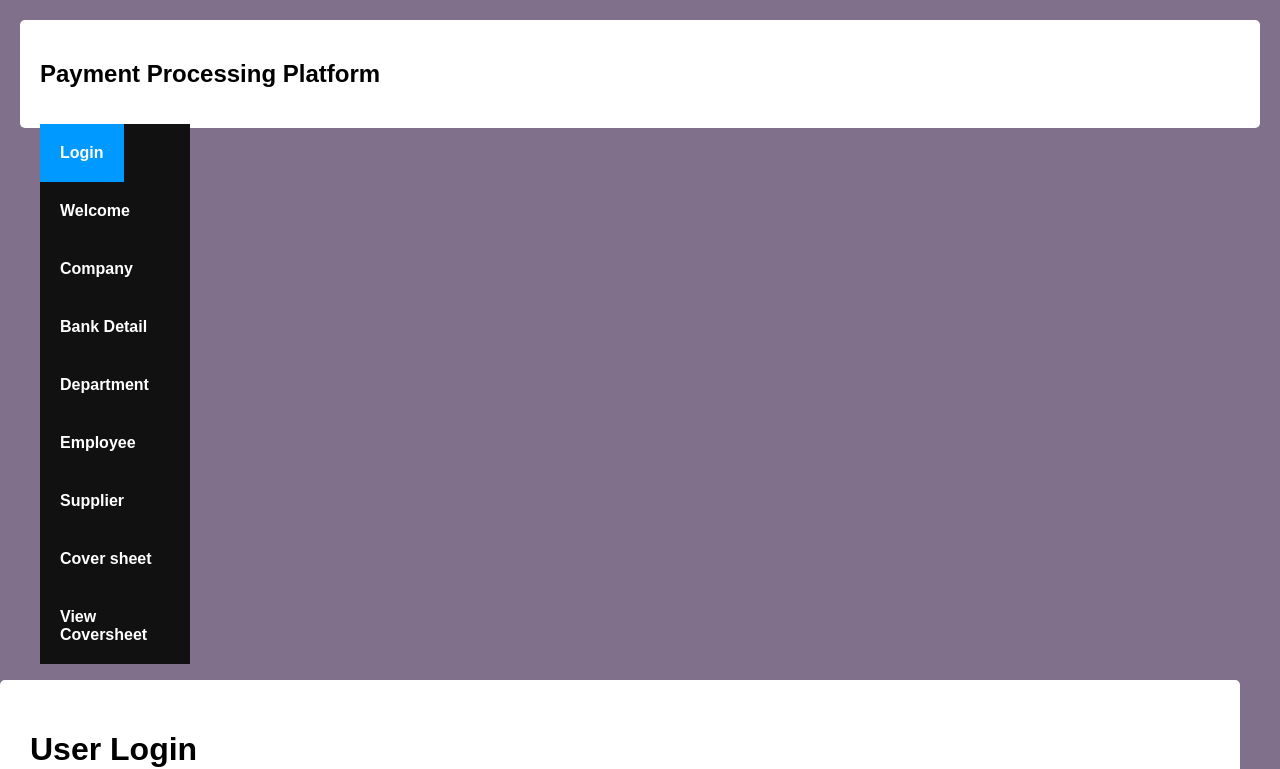
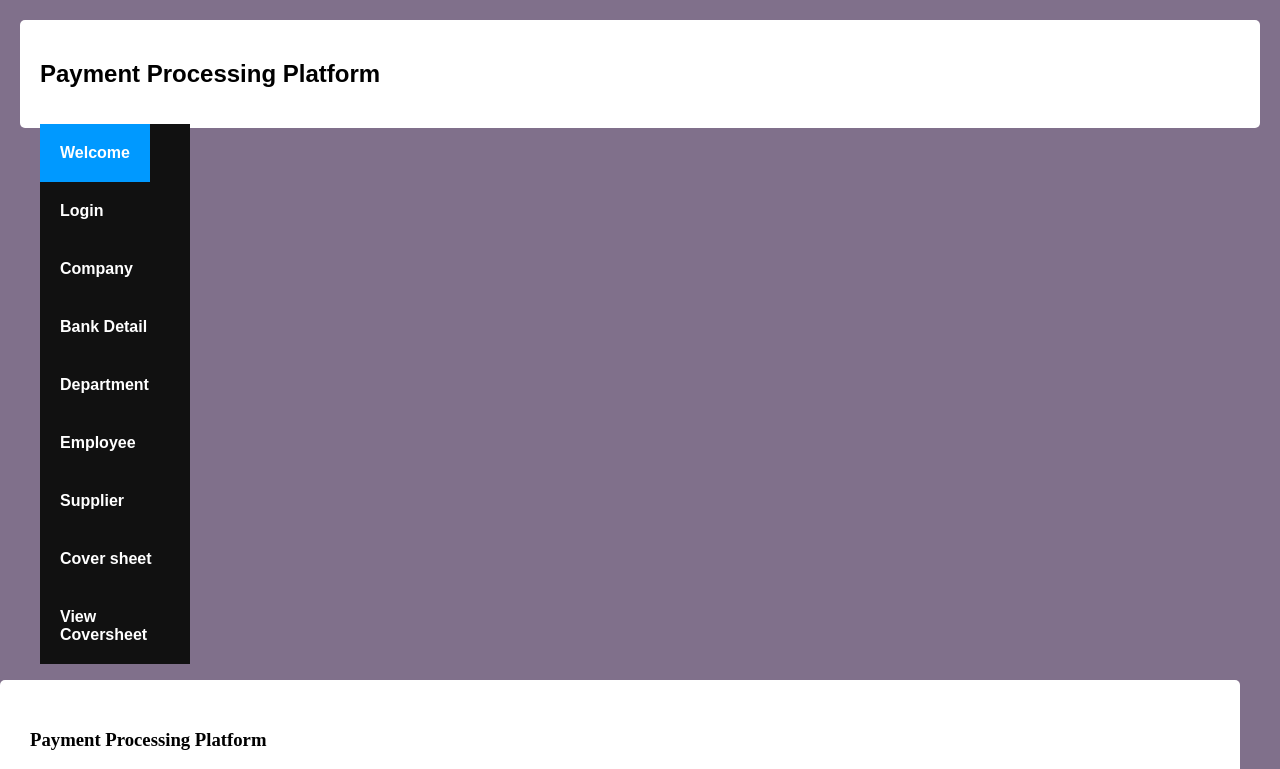
Before and after one commit to nukedragocodefreak/paymentprocessingui, a React (Create React App) app: page /#/ in a window 1280 px wide. Shown: the top 769 px of the page. Built offline with nearby package versions, Linux system fonts and the light colour scheme.

Commit message:
chnages om coversheet

```diff
--- a/src/Main.js
+++ b/src/Main.js
@@ -23,8 +23,9 @@
         <div id="test">
           <h2>Payment Processing Platform</h2>
           <ul className="header" style={{ width:'150px', float:'left' }}>
-            <li><NavLink exact to="/">Login</NavLink></li>
-            <li><NavLink to="/Home">Welcome</NavLink></li>
+
+            <li><NavLink exact to="/">Welcome</NavLink></li>
+            <li><NavLink to="/Login">Login</NavLink></li>
             <li><NavLink to="/Company">Company</NavLink></li>
             <li><NavLink to="/BankDetail">Bank Detail</NavLink></li>
             <li><NavLink to="/Department">Department</NavLink></li>
@@ -34,8 +35,9 @@
             <li><NavLink to="/ViewCoverSheet">View Coversheet</NavLink></li>
           </ul>
           <div className="content" style={{ width:'1200px', float:'right' }}>
-            <Route exact path="/" component={Login}/>
-            <Route exact path="/Home" component={Home}/>
+
+            <Route exact path="/" component={Home}/>
+            <Route exact path="/Login" component={Login}/>
             <Route path="/Company" component={Company}/>
             <Route path="/BankDetail" component={BankDetail}/>
             <Route path="/Department" component={Department}/>
--- a/src/pages/CoverSheet.js
+++ b/src/pages/CoverSheet.js
@@ -56,9 +56,6 @@
  }
  ShowFormupload = () => {
   $("#cover").css("display", "inherit");
- }
- createSignature = () => {
- console.log(document.getElementById("myfile").value);
  }
 
  onFormSubmit(e) {
@@ -195,7 +192,6 @@
        <h2>Upload Invoice Informaiton</h2>
       <br/><br/>
      <b><label htmlFor="myfile">Upload an Invoice:</label></b> <br/>
-     <button type="button" onClick={this.createSignature}>Create signature</button>
 
       <input type="file" id="myfile" name="myfile" />
       <br/> <br/>
```
